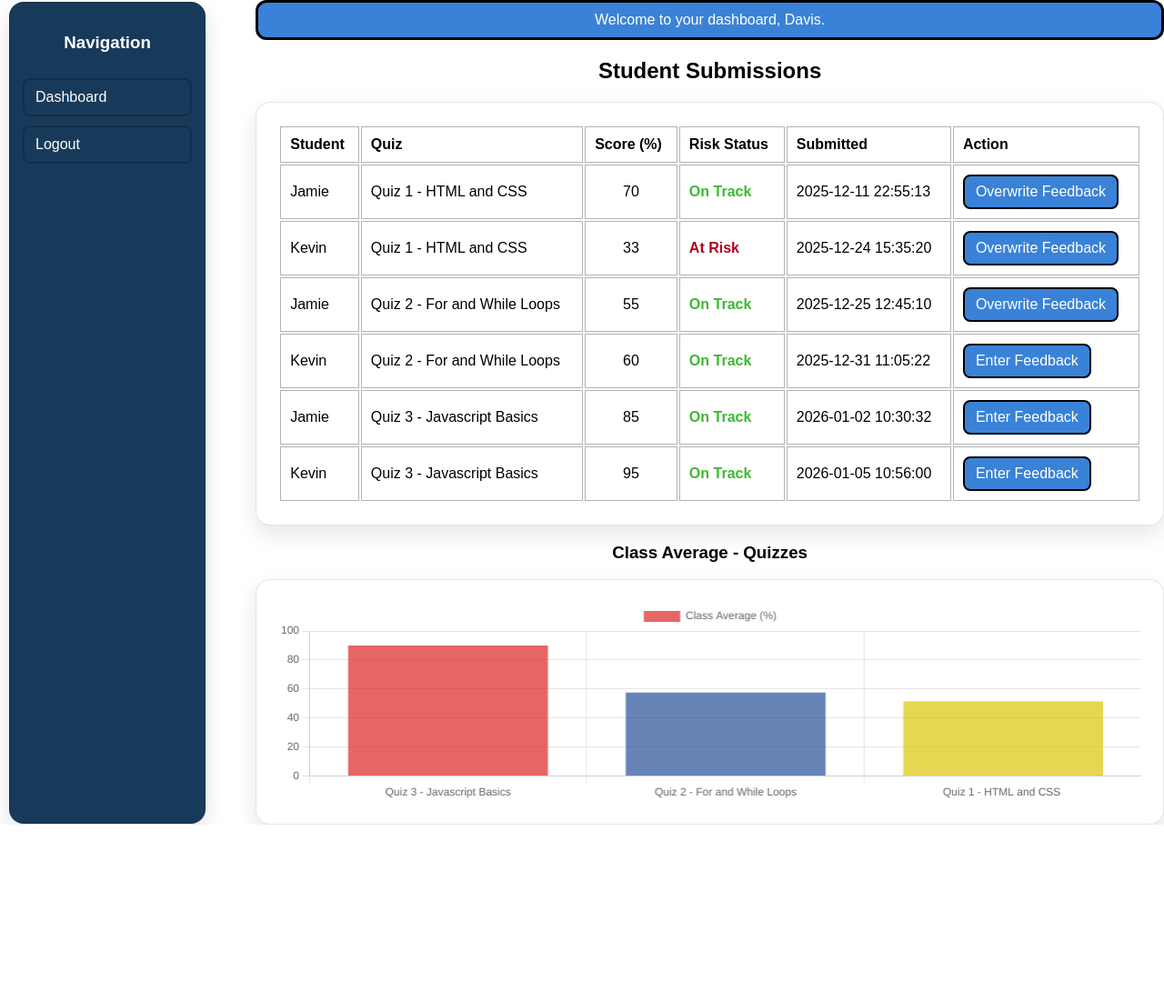
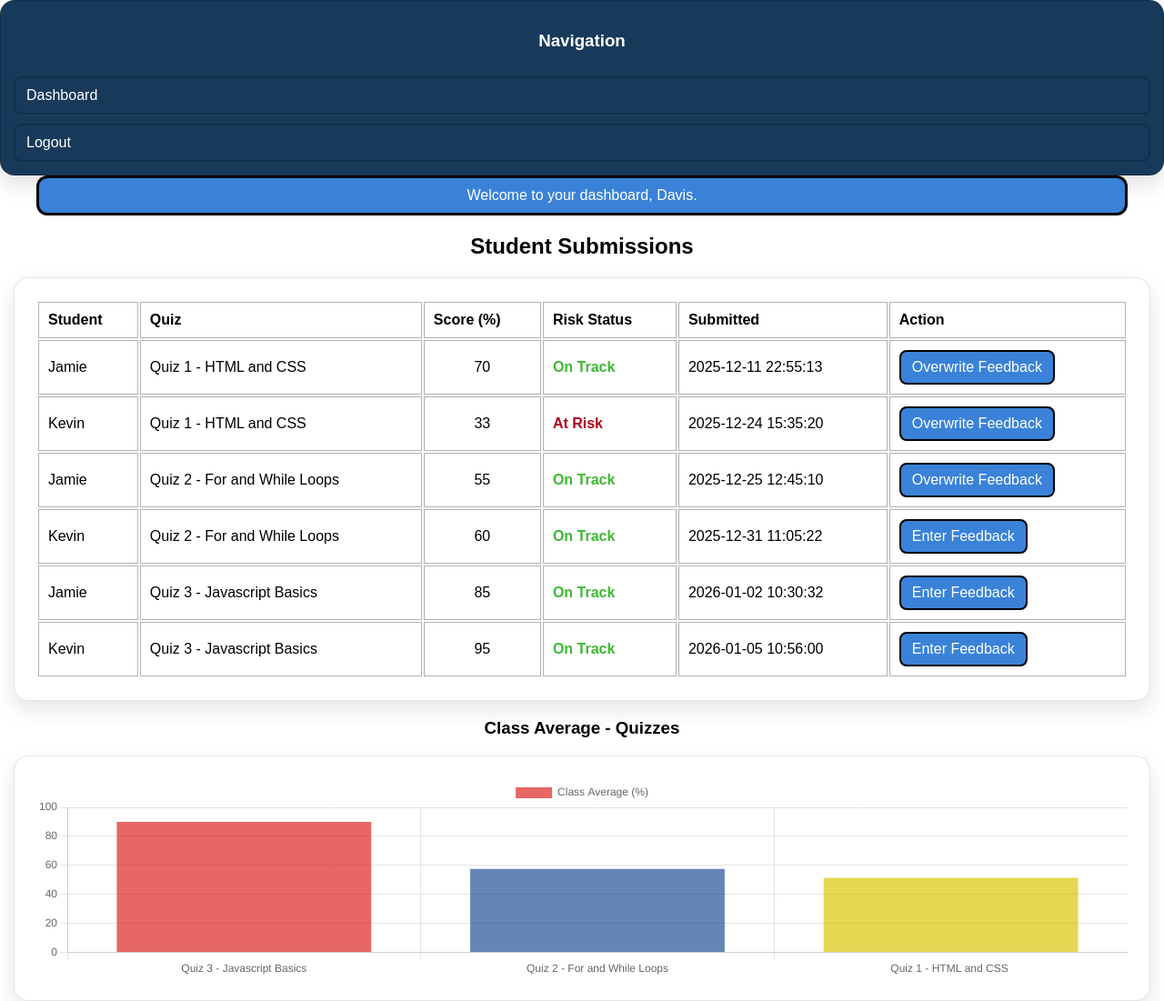
Before and after one commit to Emirhan-Gok/student_feedback_management_system, a PHP site: page /teacher/teacher_dashboard.php in a window 1280 px wide. Shown: the whole page at 91% size. Before the commit the page ends 907 px from the top, so only its background shows below. Run offline with PHP 8.4, Linux system fonts and the light colour scheme; a user stored in the database is signed in; data comes from the database, SQL or seed files in the repository.

Commit message:
Add Bootstrap layout to student dashboard

```diff
--- a/student_feedback_management_system/css/dashboard.css
+++ b/student_feedback_management_system/css/dashboard.css
@@ -35,7 +35,7 @@
    display: block;
    width: 100%;
    max-width: 1200px;
-   margin: 0 0 16px 0;
+   margin: 0 auto 16px auto;
    padding: 10px 14px; /* Adds space inside the banner so the text is not pressed against the border. */
 
    text-align: center;
@@ -113,11 +113,10 @@
   box-shadow: 0 10px 24px rgba(0,0,0,0.10);   /* subtle depth */
 }
 
-.dashboard_layout
+.dashboard_layout .row
 {
-  display: flex;
   min-height: 100vh;
-  gap: 45px;
+ align-items: stretch;
 }
 
 #score_student
@@ -132,14 +131,13 @@
 {
    /* Use flexbox so the sidebar and main dashboard content can sit side by side. */
     display: flex;
-    width: 220px;
     background: #183A5A;
     border: 1px solid rgba(0,0,0,0.18);
     border-radius: 16px;
     box-shadow: 0 10px 24px rgba(0,0,0,0.12);
     padding: 14px; /* Spacing to stop the links from sitting too close to the edges. */
 
-    margin: 2px 10px 1px 10px; /* margin top= 2px, right= 10px, bottom= 1px, left= 10px, this is used to define the space outside the sidebar. */
+    margin: 0;
     flex-direction: column;
     gap: 10px; /* Vertical spacing to help make each navigation link easier to distinguish. */
 }
```
Also changed, not shown: student_feedback_management_system/student/student_dashboard.php (+9 -5 lines).
